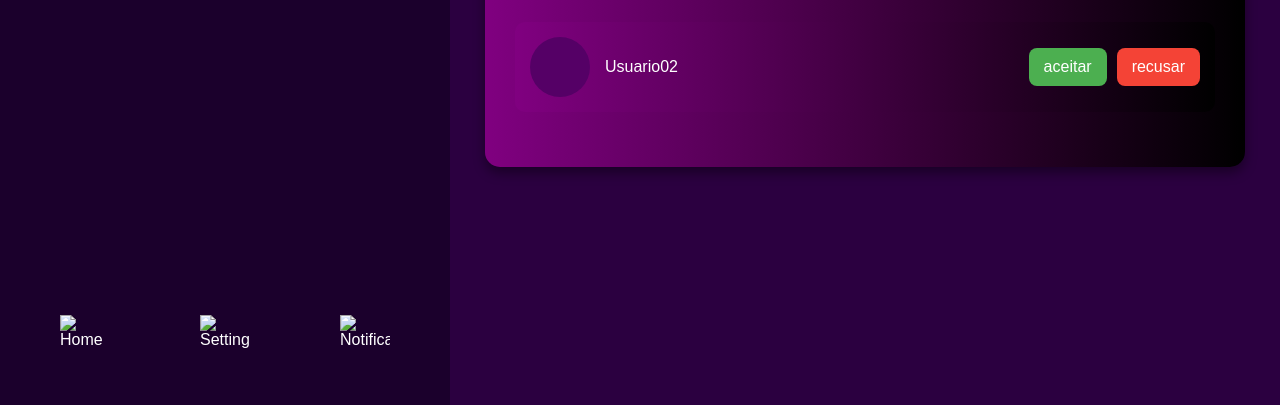
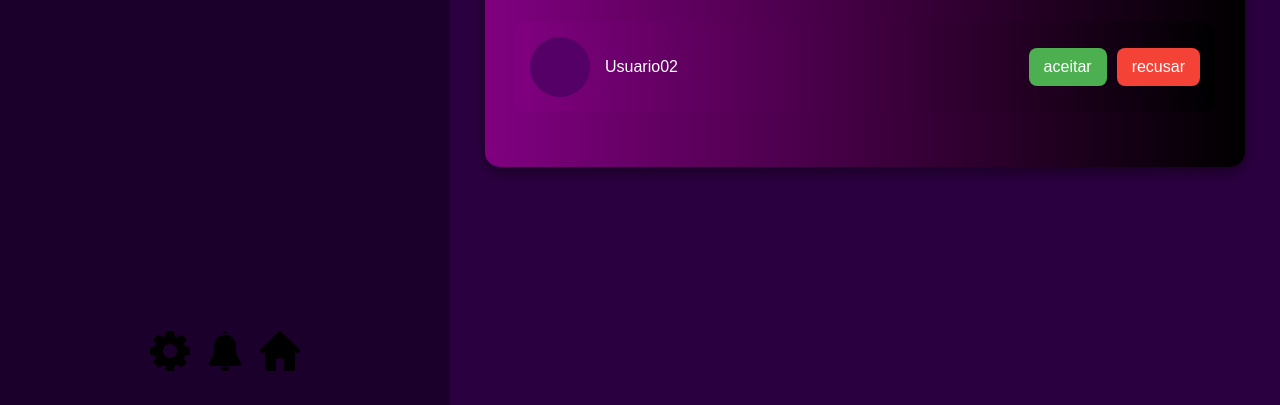
Before and after one commit to Bruno-Scharf/fabrica-de-soff, a plain HTML site: page html/tela-pedido-amizade.html in a window 1280 px wide. Shown: the part 395-800 px from the top of the page. Drawn offline with Linux system fonts and the light colour scheme.

Commit message:
bhss
bhss

```diff
--- a/html/tela-pedido-amizade.html
+++ b/html/tela-pedido-amizade.html
@@ -6,6 +6,25 @@
 
   <title>Pedidos de Amizade</title>
   <style>
+    .icone-conteiner {
+    display: flex;
+    justify-content: center;
+    gap: 15px;
+    padding: 10px;
+    margin-top: 100px;
+}
+
+.icone {
+    width: 40px;
+    height: auto;
+    cursor: pointer;
+    transition: transform 0.2s;
+}
+
+.icone:hover {
+    transform: scale(1.1);
+}
+
     body {
       margin: 0; font-family: Arial, sans-serif; background-color: #2b0040; color: white; display: flex; height: 100vh;
     }
@@ -59,11 +78,17 @@
   <!-- Painel esquerdo -->
   <div class="left-panel">
     <div class="logo">N</div>
-    <div class="icons">
-      <img src="img/home.png" alt="Home" title="Home">
-      <img src="img/engrenagem.png" alt="Settings" title="Settings">
-      <img src="img/botao-de-notificacoes.png" alt="Notificações" title="Notificações">
-    </div>
+    <div class="icone-conteiner">
+      <a href="/html/aparéncia.html" target="_blank">
+          <img src="/img/simbolo-de-interface-da-roda-dentada-de-configuracao.png" alt="Configuração" class="icone">
+      </a>
+      <a href="/html/notificação.html" target="_blank">
+          <img src="/img/sino.png" alt="Notificações" class="icone">
+      </a>
+      <a href="/html/index_canais.html" target="_blank">
+          <img src="/img/casa.png" alt="Início" class="icone">
+      </a>
+  </div>
   </div>
 
   <!-- Painel direito -->
--- a/styles-css/style_listas_de_canais.css
+++ b/styles-css/style_listas_de_canais.css
@@ -96,6 +96,11 @@ h1,h4{
     padding: 10px;
     border-radius: 5px;
 }
+.barra-pesquisa {
+    width: 100%; /* Alterado para 100% para ocupar toda a largura */
+    padding: 10px;
+    box-sizing: border-box; /* Para incluir o padding na largura total */
+}
 
 .botao-enviar {
     background-color:#000;
```
Also changed, not shown: html/aparéncia.html (+4 -1 lines), html/index_canais.html (+2 -2 lines), html/index_listas_de canais.html (+3 -3 lines).
